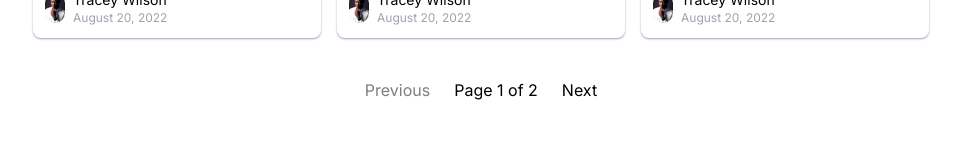
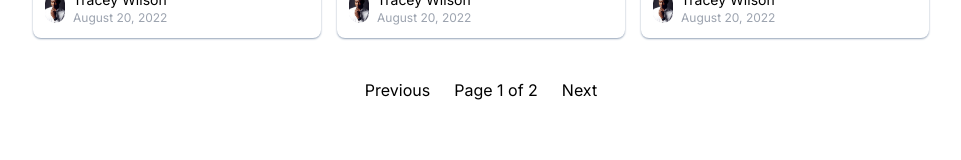
Before and after one commit to Ah815/Blog_App, a Next.js app: page /blog in a window 1280 px wide. Shown: the part 1068-1228 px from the top of the page, without its empty margins (159-1120 px from the left). Built offline with nearby package versions, Linux system fonts and the light colour scheme; no server answers.

Commit message:
color chnages

```diff
--- a/src/app/blog/page.jsx
+++ b/src/app/blog/page.jsx
@@ -148,8 +148,8 @@ const BlogCard = () => {
         <button
           onClick={handlePrevPage}
           disabled={currentPage === 1}
-          className={`px-2 py-2 rounded-lg bg-white text-black hover:bg-gray-600 ${
-            currentPage === 1 && "opacity-50 cursor-not-allowed"
+          className={`px-2 py-2 rounded-lg bg-white text-black hover:bg-blue-500 ${
+            currentPage === 1
           }`}
         >
           Previous
@@ -160,8 +160,8 @@ const BlogCard = () => {
         <button
           onClick={handleNextPage}
           disabled={currentPage === totalPages}
-          className={`px-2 py-2 rounded-lg bg-white text-black hover:bg-gray-600 ${
-            currentPage === totalPages && "opacity-50 cursor-not-allowed"
+          className={`px-2 py-2 rounded-lg bg-white text-black hover:bg-blue-500 ${
+            currentPage === totalPages
           }`}
         >
           Next
@@ -216,7 +216,7 @@ const HoverCard = ({ item }) => {
         <div className="absolute top-1/2 left-1/2 transform -translate-x-1/2 -translate-y-1/2">
           <a
             href="/singleBlog" // Replace with the correct page URL
-            className="bg-black text-white px-4 py-2 rounded-lg text-sm hover:bg-gray-800 transition-all"
+            className="bg-blue-500 text-white px-4 py-2 rounded-lg text-sm hover:bg-blue-700 transition-all"
           >
             Full Blog
           </a>
--- a/src/components/HomeHeader.jsx
+++ b/src/components/HomeHeader.jsx
@@ -134,7 +134,7 @@ const HoverCard = ({ item }) => {
         <div className="absolute top-1/2 left-1/2 transform -translate-x-1/2 -translate-y-1/2">
           <a
             href="/singleBlog" // Replace with the correct page URL
-            className="bg-black text-white px-4 py-2 rounded-lg text-sm hover:bg-gray-800 transition-all"
+            className="bg-blue-500 text-white px-4 py-2 rounded-lg text-sm hover:bg-blue-700 transition-all"
           >
             Full Blog
           </a>
```
